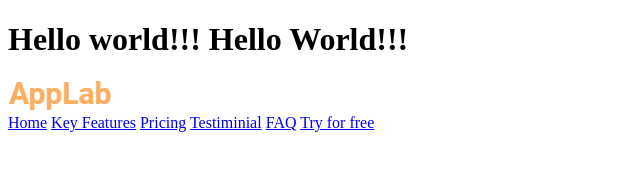
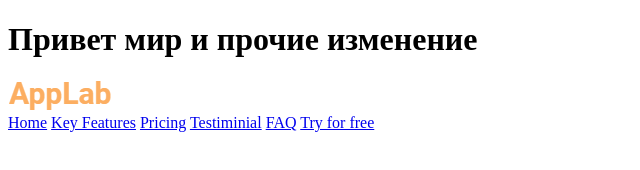
Before and after one commit to ElnurAbsamatov-tea/landing, a plain HTML site: page index.html in a window 1280 px wide. Shown: the whole page, without its empty margins (0-640 px from the left). Drawn offline with Linux system fonts and the light colour scheme.

Commit message:
added hello world in russian

```diff
--- a/index.html
+++ b/index.html
@@ -7,7 +7,7 @@
     <title>Document</title>
   </head>
   <body>
-    <h1>Hello world!!! Hello World!!!</h1>
+    <h1>Привет мир и прочие изменение</h1>
     <section>
       <nav>
         <a href="#"><img src="/img/AppLab@1X.png" alt="logo" /></a>
```
